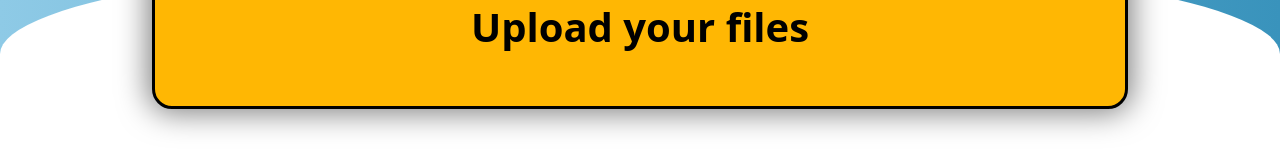
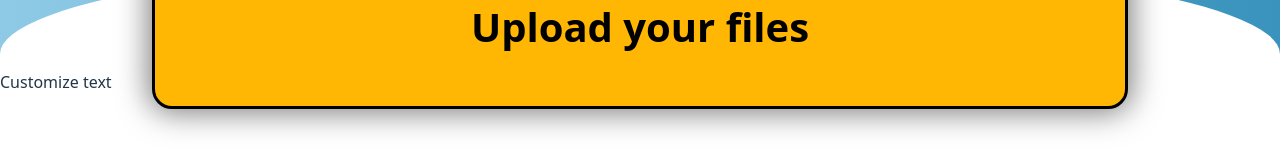
Before and after one commit to ElChimbo30/Kindle-Converter, a React (Vite) app: page / in a window 1280 px wide. Shown: the part 532-692 px from the top of the page. Built offline with nearby package versions, Linux system fonts and the light colour scheme.

Commit message:
Update header of  App.jsx

```diff
--- a/src/App.jsx
+++ b/src/App.jsx
@@ -19,6 +19,7 @@ function App() {
           <p id="text-archivo">Upload your files</p>
         </div>
       </header>
+      <p>Customize text</p>
     </>
   );
 }
```
